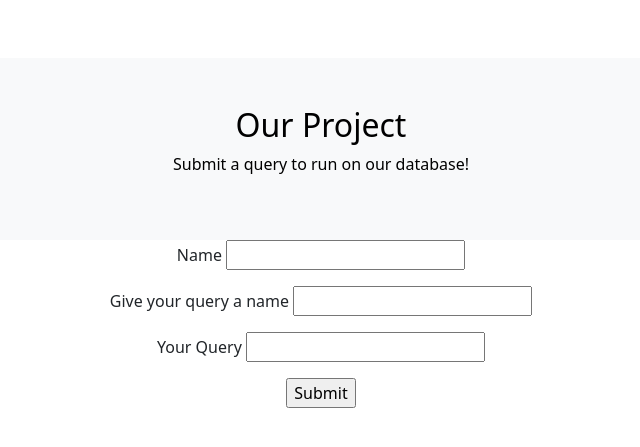
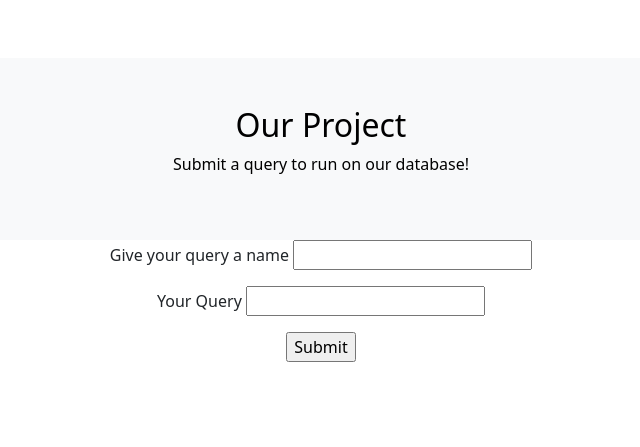
Before and after one commit to kaitlynsandor/BidenTweetAnalysis, a Flask app: page /submitqueries in a window 1280 px wide. Shown: the part 242-689 px from the top of the page, without its empty margins (319-959 px from the left). Run offline with Flask 2, Linux system fonts and the light colour scheme.

Commit message:
made queries work

```diff
--- a/app.py
+++ b/app.py
@@ -1,4 +1,6 @@
 import os
+import sqlite3
+
 from flask import Flask, flash, redirect, render_template, request, session
 from flask_session import Session
 import matplotlib
@@ -51,7 +53,7 @@ def data():
         print(query)
 
         try:
-            con = sqlite3.connect("database.db")
+            con = sqlite3.connect("data.db")
             cursor_object = con.cursor()
             result = cursor_object.execute(query)
 
--- a/templates/submitqueries.html
+++ b/templates/submitqueries.html
@@ -17,8 +17,7 @@
 </div>
 
 <form action="/data" method = "POST">
-    <p>Name <input type = "text" name = "Name" /></p>
-    <p>Give your query a name <input type = "text" name = "Give your query a name" /></p>
+    <p>Give your query a name <input type = "text" name = "Give Your Query a Name" /></p>
     <p>Your Query <input type = "text" name = "Your Query" /></p>
     <p><input type = "submit" value = "Submit" /></p>
 </form>
```
Also changed, not shown: static/images/cloud.png, 1 other file.
